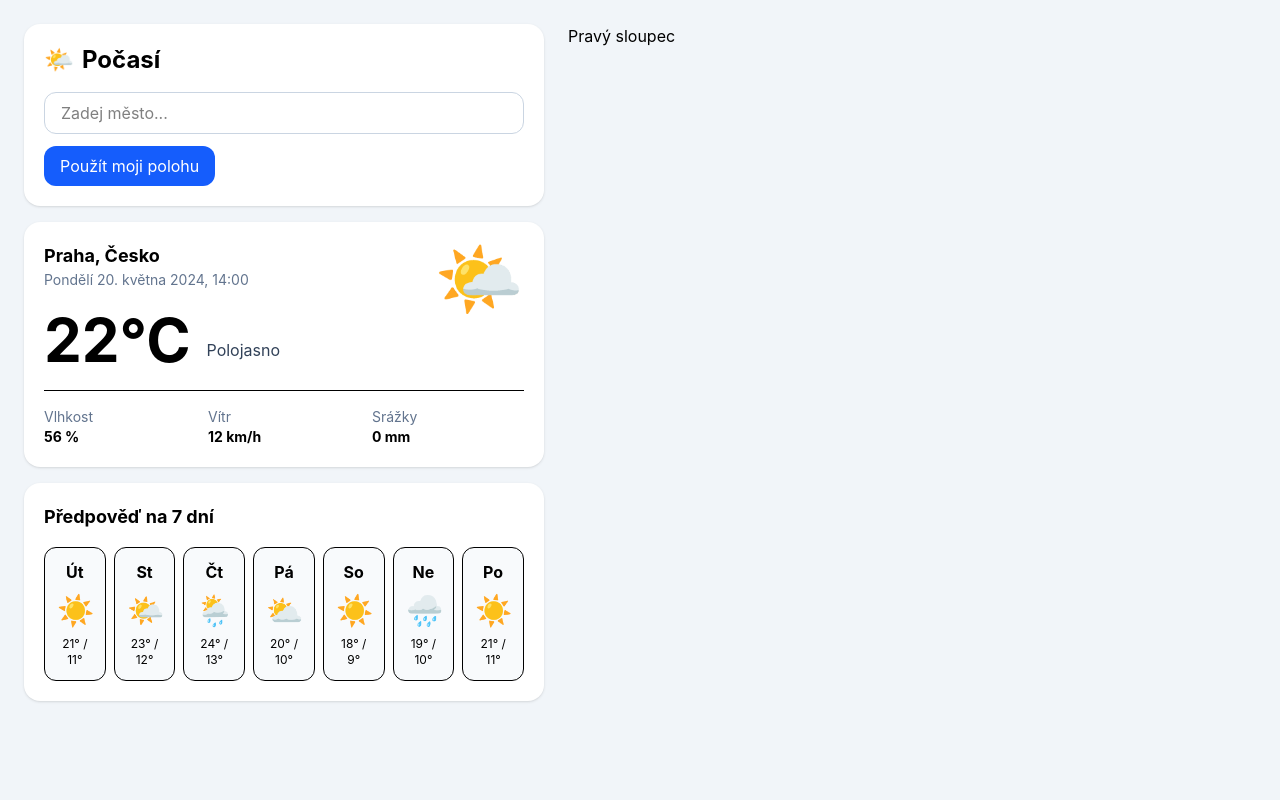
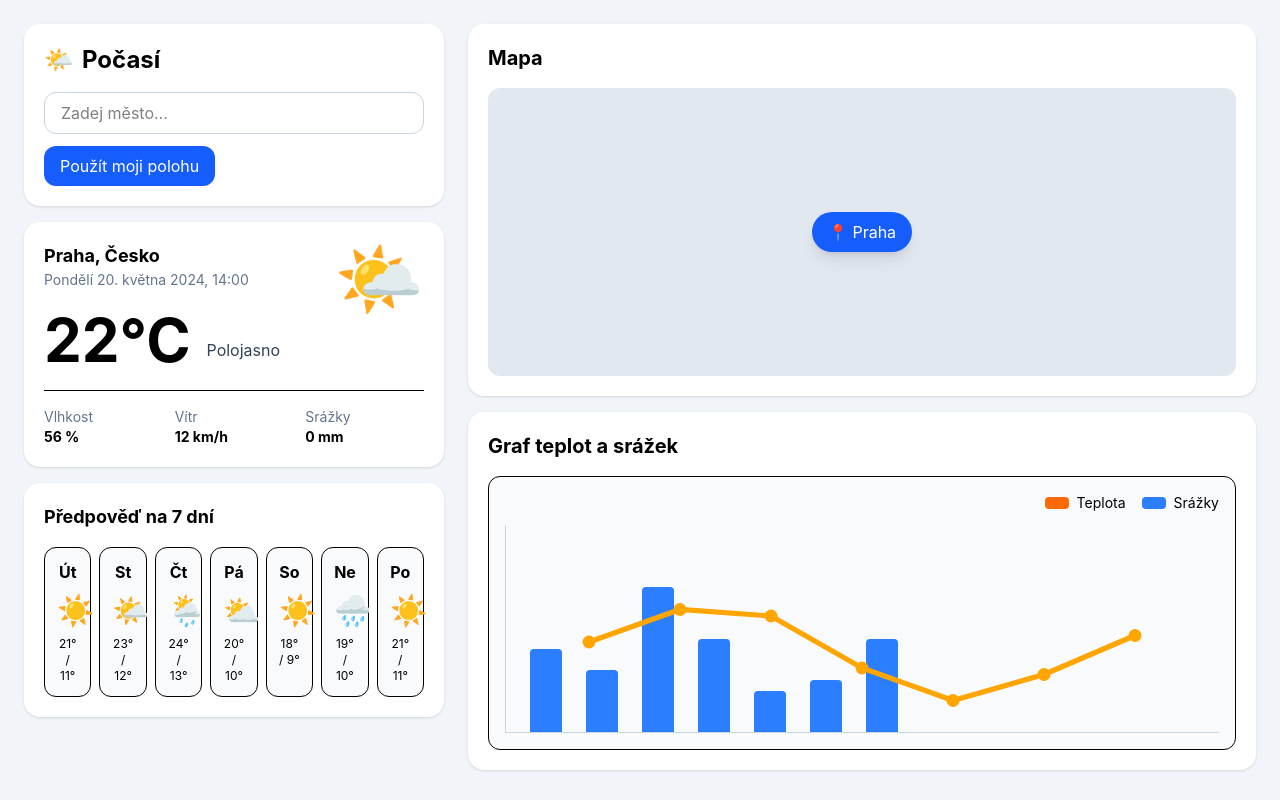
Before and after one commit to lucny/weather-app, a React (Vite) app: page / in a window 1280 px wide. Built offline with nearby package versions, Linux system fonts and the light colour scheme.

Commit message:
08-Vytvoreni-komponent-MapPlaceholder-ChartPlaceholder

```diff
--- a/src/App.jsx
+++ b/src/App.jsx
@@ -1,19 +1,22 @@
 import SearchPanel from "./components/SearchPanel";
 import WeatherCard from "./components/WeatherCard";
 import ForecastList from "./components/ForecastList";
+import MapPlaceholder from "./components/MapPlaceholder";
+import ChartPlaceholder from "./components/ChartPlaceholder";
 
 export default function App() {
   return (
     <main className="min-h-screen bg-slate-100 p-6">
-      <div className="mx-auto grid max-w-7xl gap-6 lg:grid-cols-[520px_1fr]">
+      <div className="mx-auto grid max-w-7xl gap-6 lg:grid-cols-[420px_1fr]">
         <section className="space-y-4">
-           <SearchPanel />
-           <WeatherCard />
-           <ForecastList />
+          <SearchPanel />
+          <WeatherCard />
+          <ForecastList />
         </section>
 
         <section className="space-y-4">
-          Pravý sloupec
+          <MapPlaceholder />
+          <ChartPlaceholder />
         </section>
       </div>
     </main>
--- /dev/null
+++ b/src/components/ChartPlaceholder.jsx
@@ -0,0 +1,61 @@
+const bars = [40, 30, 70, 45, 20, 25, 45];
+const linePoints = [
+  [20, 90],
+  [90, 65],
+  [160, 70],
+  [230, 110],
+  [300, 135],
+  [370, 115],
+  [440, 85],
+];
+
+export default function ChartPlaceholder() {
+  const polyline = linePoints.map((point) => point.join(",")).join(" ");
+
+  return (
+    <div className="rounded-2xl bg-white p-5 shadow">
+      <h2 className="mb-4 text-xl font-bold">Graf teplot a srážek</h2>
+
+      <div className="rounded-xl border bg-slate-50 p-4">
+        <div className="mb-3 flex justify-end gap-4 text-sm">
+          <span className="flex items-center gap-2">
+            <span className="h-3 w-6 rounded bg-orange-500"></span>
+            Teplota
+          </span>
+
+          <span className="flex items-center gap-2">
+            <span className="h-3 w-6 rounded bg-blue-500"></span>
+            Srážky
+          </span>
+        </div>
+
+        <div className="flex h-52 items-end gap-6 border-l border-b border-slate-300 px-6">
+          {bars.map((height, index) => (
+            <div key={index} className="flex h-full flex-col justify-end">
+              <div
+                className="w-8 rounded-t bg-blue-500"
+                style={{ height: `${height}%` }}
+              ></div>
+            </div>
+          ))}
+        </div>
+
+        <svg
+          viewBox="0 0 460 160"
+          className="-mt-52 h-52 w-full overflow-visible"
+        >
+          <polyline
+            points={polyline}
+            fill="none"
+            stroke="orange"
+            strokeWidth="4"
+          />
+
+          {linePoints.map(([x, y], index) => (
+            <circle key={index} cx={x} cy={y} r="5" fill="orange" />
+          ))}
+        </svg>
+      </div>
+    </div>
+  );
+}
--- /dev/null
+++ b/src/components/MapPlaceholder.jsx
@@ -0,0 +1,15 @@
+export default function MapPlaceholder() {
+  return (
+    <div className="rounded-2xl bg-white p-5 shadow">
+      <h2 className="mb-4 text-xl font-bold">Mapa</h2>
+
+      <div className="relative flex h-72 items-center justify-center overflow-hidden rounded-xl bg-slate-200">
+        <div className="absolute inset-0 bg-[linear-gradient(45deg,#e2e8f0_25%,transparent_25%),linear-gradient(-45deg,#e2e8f0_25%,transparent_25%),linear-gradient(45deg,transparent_75%,#e2e8f0_75%),linear-gradient(-45deg,transparent_75%,#e2e8f0_75%)] bg-[length:40px_40px] bg-[position:0_0,0_20px,20px_-20px,-20px_0px]" />
+
+        <div className="relative rounded-full bg-blue-600 px-4 py-2 text-white shadow-lg">
+          📍 Praha
+        </div>
+      </div>
+    </div>
+  );
+}
```
